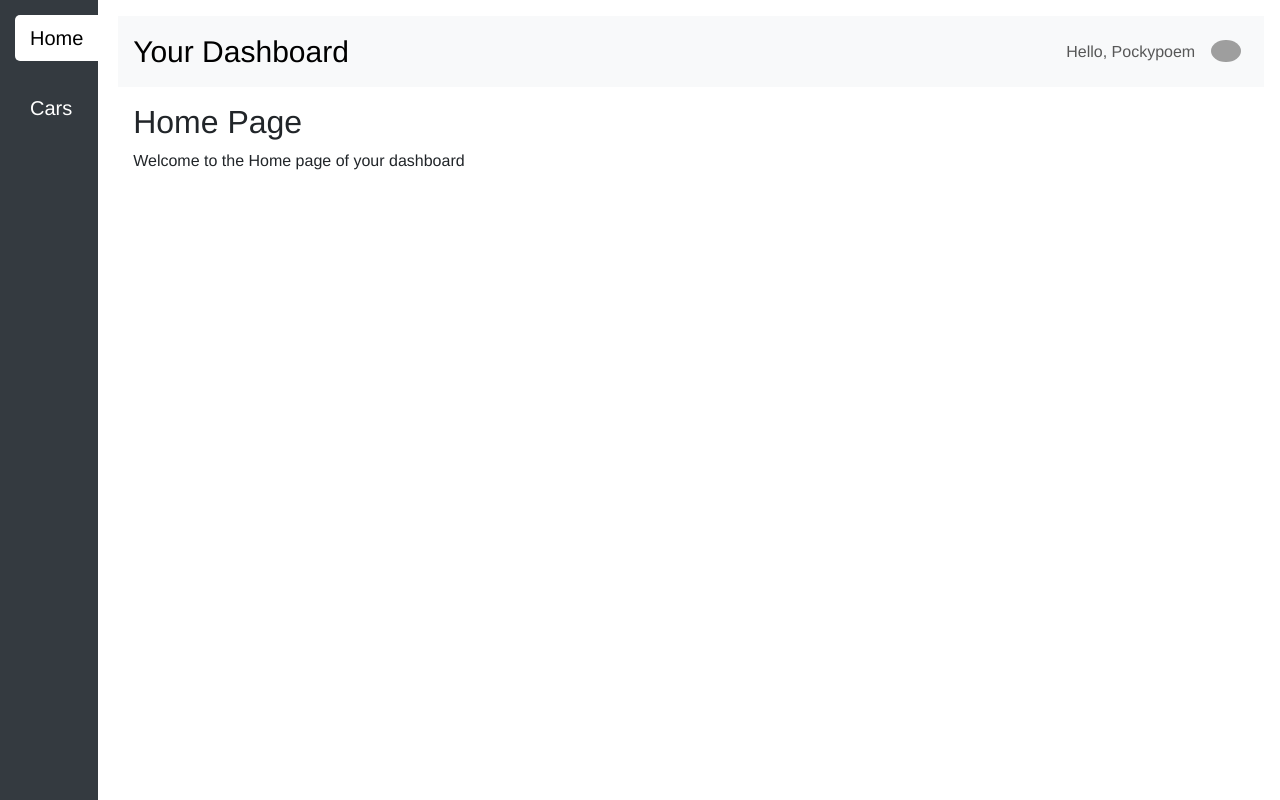
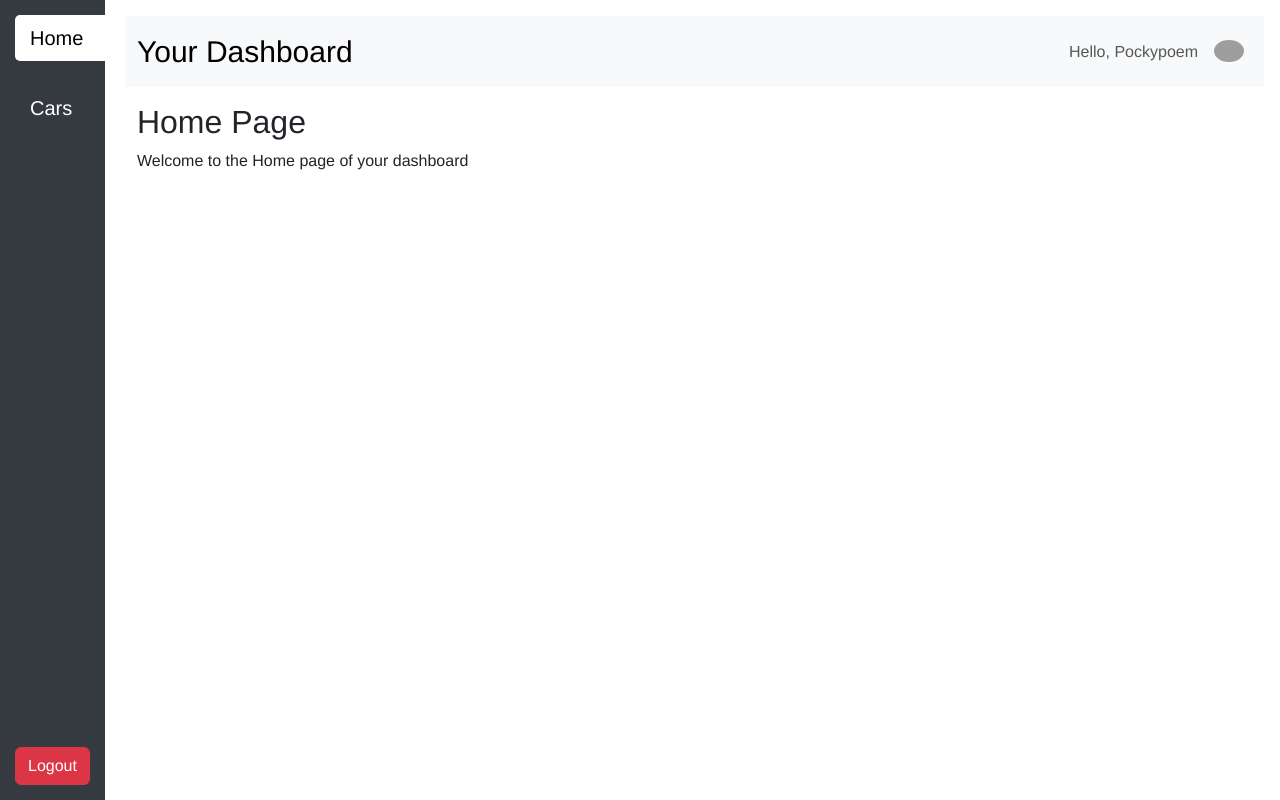
Before and after one commit to pockypoem/frontend-car-rental, a React (Vite) app: page /dashboard in a window 1280 px wide. Built offline with nearby package versions, Linux system fonts and the light colour scheme; grey boxes are pictures that could not be loaded.

Commit message:
feat (sidebar admin): add UI logout button

```diff
--- a/src/components/SideBar.tsx
+++ b/src/components/SideBar.tsx
@@ -1,5 +1,5 @@
 import { useState } from 'react';
-import { Nav } from 'react-bootstrap';
+import { Nav, Button } from 'react-bootstrap';
 import { Link, useLocation } from 'react-router-dom';
 import "../styles/sideBar.css";
 
@@ -18,6 +18,11 @@ const SideBar = () => {
         setCarsActive(true);
     };
 
+    const handleLogoutClick = () => {
+        // logic untuk logout: hapus token JWT dkk
+        console.log("Logout click cuy")
+    }
+
     return (
         <div className="sidebar">
             <Nav defaultActiveKey="/" className="flex-column">
@@ -28,6 +33,9 @@ const SideBar = () => {
                     Cars
                 </Nav.Link>
             </Nav>
+            <Button variant="danger" className="mt-auto" onClick={handleLogoutClick}>
+                Logout
+            </Button>
         </div>
     );
 }
```
